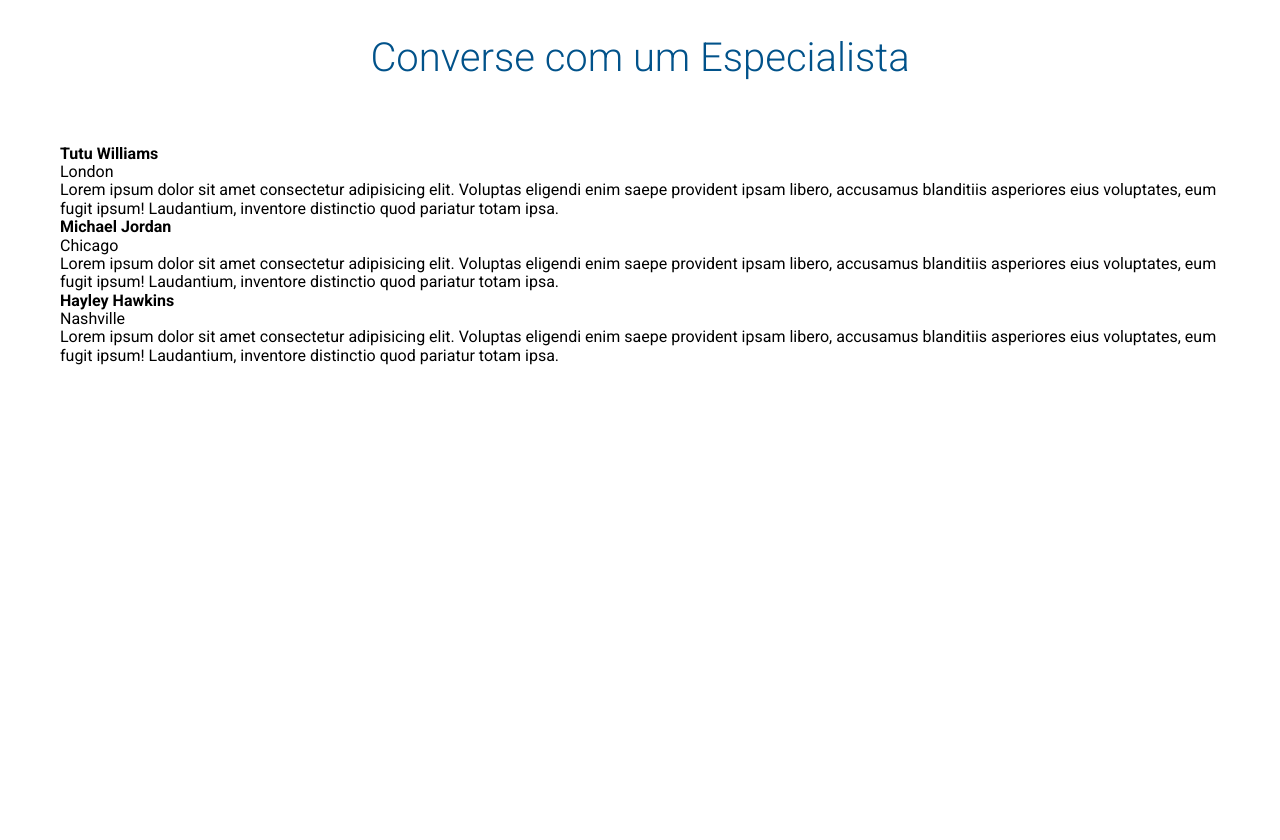
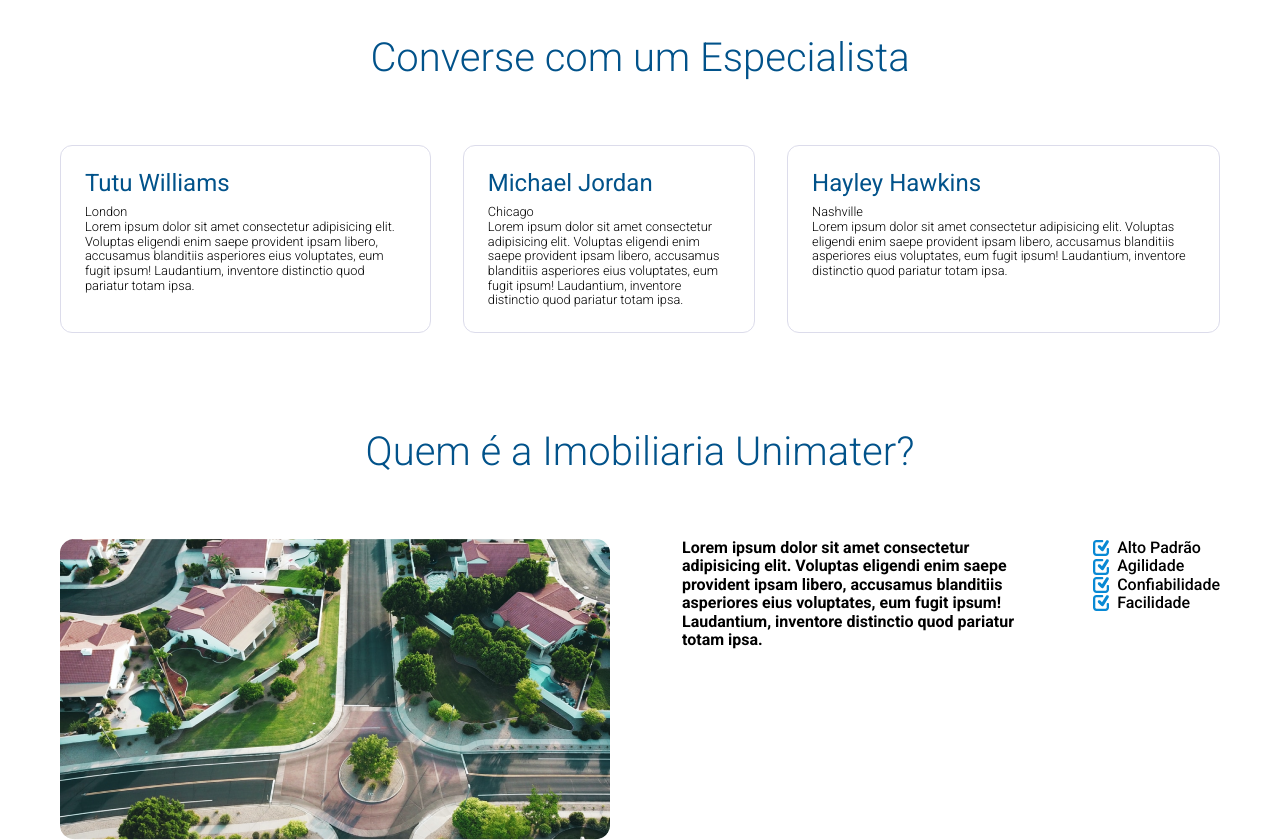
Before and after one commit to VictorJerba/DAW-2024, a plain HTML site: page imovel-site/index.html in a window 1280 px wide. Shown: the part 1968-2808 px from the top of the page. Before the commit the page ends 2397 px from the top, so only its background shows below. Drawn offline with Linux system fonts and the light colour scheme.

Commit message:
Aula06/11/24

```diff
--- a/imovel-site/assets/css/style.css
+++ b/imovel-site/assets/css/style.css
@@ -216,3 +216,77 @@ font-size: 1.5rem;
 font-weight: 300;
 color: #8F90A6;
 }
+
+#specialists {}
+
+#specialists .specialists-content {
+    display: flex;
+    justify-content: space-between;
+    gap: 2rem;
+}
+
+#specialists .specialist {
+    width: 100%;
+    border: 1.5px solid #dcdceb;
+    border-radius: 0.75rem;
+    padding: 1.5rem;
+    color: #01528a;
+}
+
+#specialists h4 {
+    font-size: 1.5rem;
+    font-weight: 400;
+    margin-bottom: 0.5rem;
+}
+
+#specialists p {
+    font-size: 0.8rem;
+    font-weight: 300;
+    color: #000;
+}
+
+#specialist .specialist-detail {
+    color: #000;
+    font-size: 1rem;
+    font-weight: 300;
+    text-align: justify;
+    padding-top: 1rem;
+}
+
+#values {}
+
+#values .values-content {
+    display: flex;
+    gap: 1.5rem;
+}
+
+#values .values-text {
+   display:flex;
+   flex-direction: column;
+   padding: 0 1.5rem;
+   gap: 1.5rem;
+}
+
+#values .values-text p {
+    font-size: 1.1rem;
+    text-align: justify;
+    font-weight: 300;
+}
+
+#values .values-text .values-detail {
+    padding: 1.5rem;
+}
+
+#values .detail .values-detail {
+    display: flex;
+    justify-content: space-between;
+    padding: 0.5rem;
+}
+
+#values .value p {
+    background-image: url('../img/bullet-values.svg');
+    background-repeat: no-repeat;
+    background-position-y:center;
+    padding-left: 1.5rem;
+    font-weight: 500;
+}
--- a/imovel-site/index.html
+++ b/imovel-site/index.html
@@ -189,7 +189,27 @@
                 </div>
             </section>
 
-            <section id="values"></section>
+            <section id="values">
+                <h2>Quem é a Imobiliaria Unimater?</h2>
+                <div class="values-content">
+                            <img src="assets/img/place-company.png" alt="">
+                        </p>
+                        <div class="values-text">
+                            <h4>Lorem ipsum dolor sit amet consectetur adipisicing elit. Voluptas eligendi enim saepe provident ipsam libero, accusamus blanditiis asperiores eius voluptates, eum fugit ipsum! Laudantium, inventore distinctio quod pariatur totam ipsa.</h4>
+                    </div>
+
+                    <div class="values-detail">
+                        <div class ="value">
+                            <p> Alto Padrão</p>
+                                <p>Agilidade</p>
+                        <div class="value">
+                                <p>Confiabilidade</p>
+                                <p>Facilidade</p>
+                                </div>
+                            </div>
+                        </div>
+                    </div>
+            </section>
         </div>
     </main>
 
```
